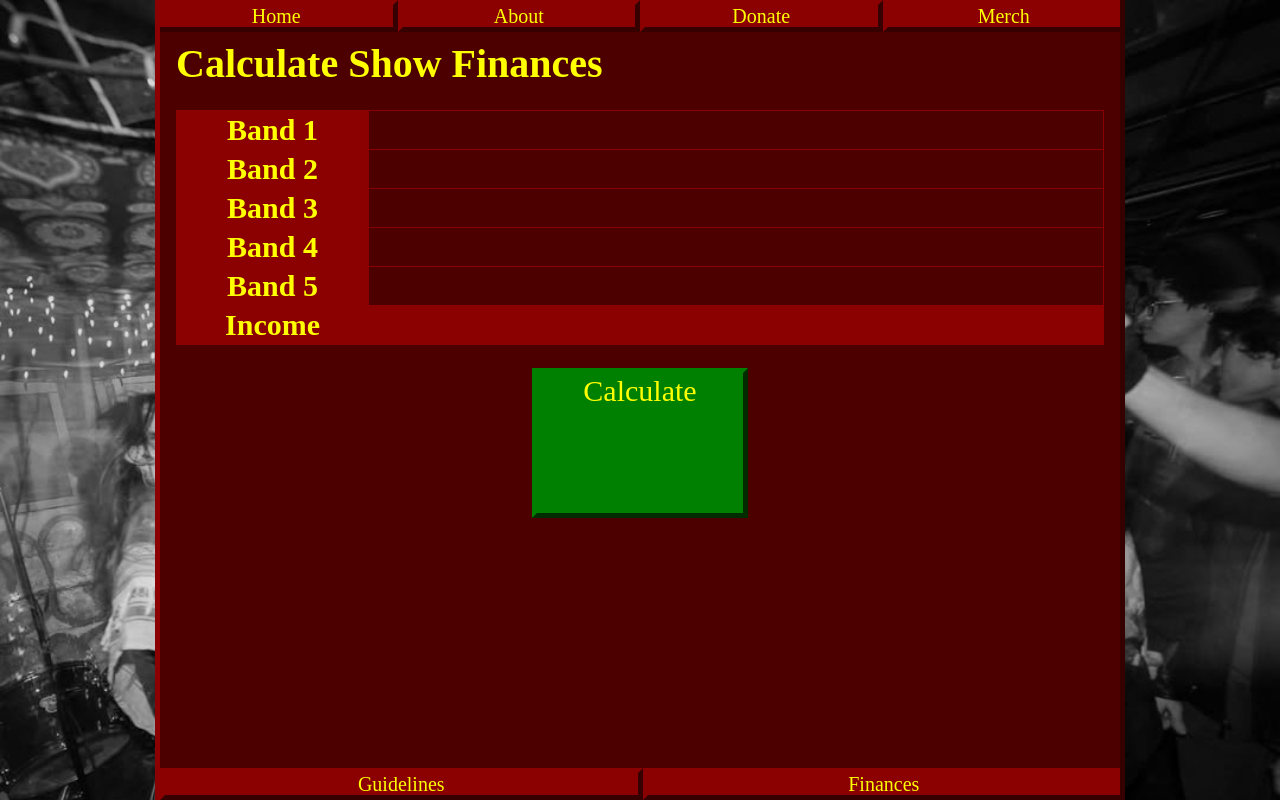
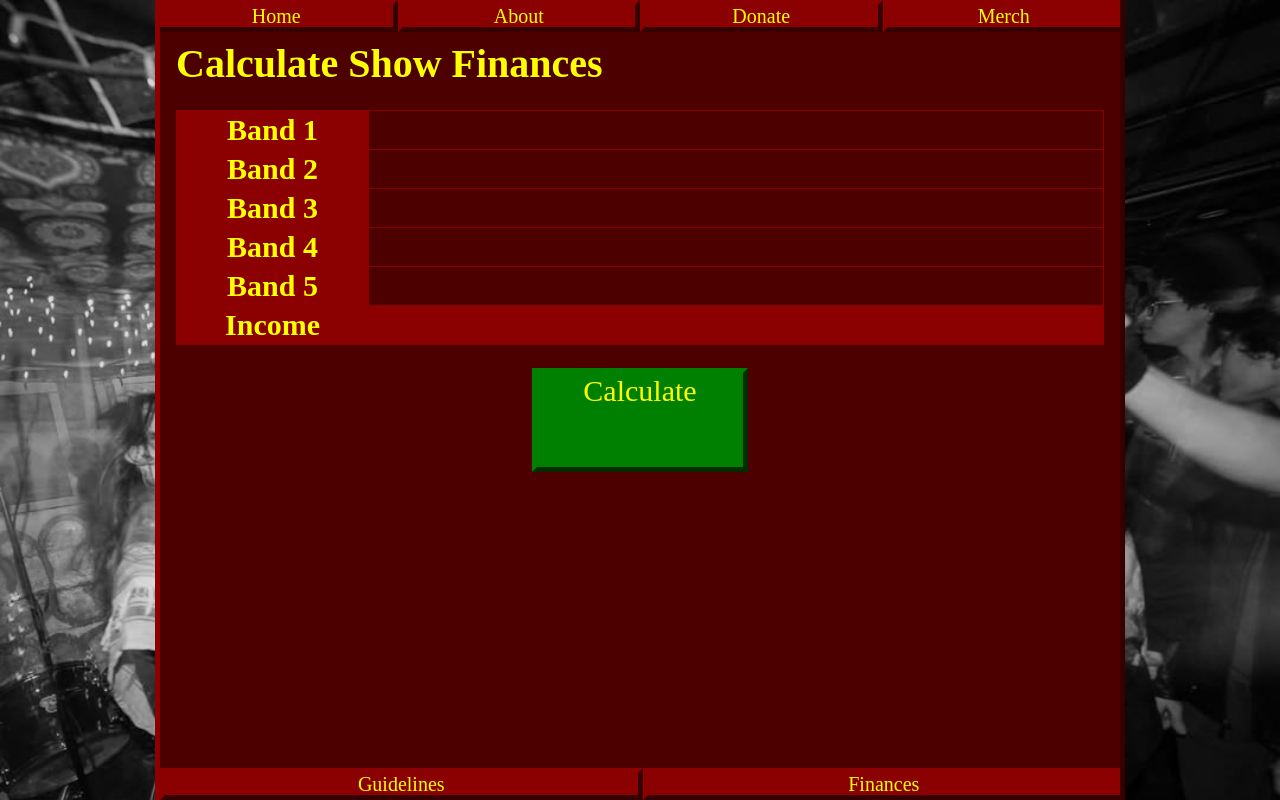
Before and after one commit to jburrer/the-nest-website, a Flask app: page /calc in a window 1280 px wide. Run offline with Flask 3, Linux system fonts and the light colour scheme.

Commit message:
added calculate page 4

```diff
--- a/templates/calc.html
+++ b/templates/calc.html
@@ -23,7 +23,7 @@ button {
     font-size: 1.5em;
     padding-left: 5%;
     padding-right: 5%;
-    padding-bottom: 15%;
+    padding-bottom: 10%;
 }
 button:hover {
     border: 5px inset var(--alt-bg-1);
```
